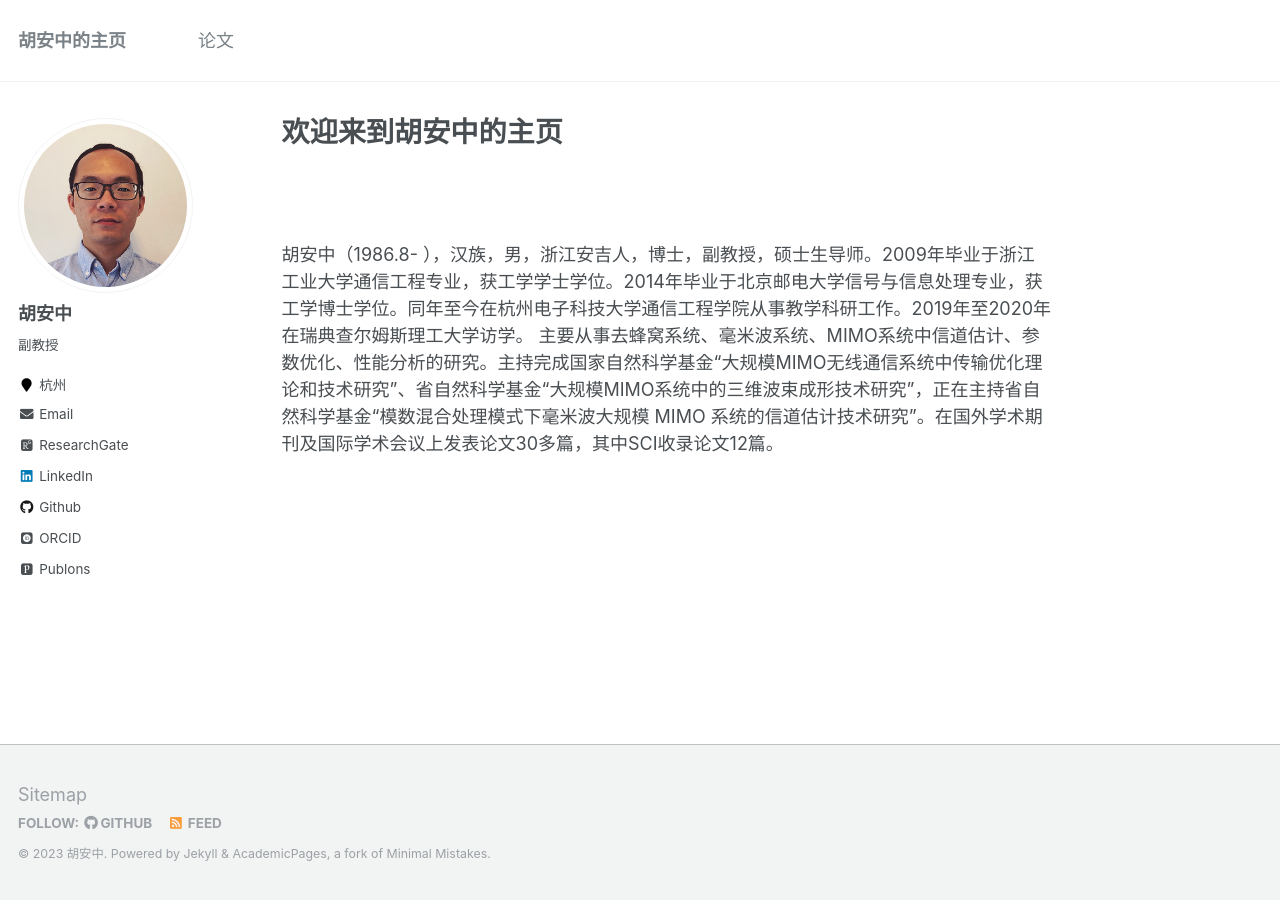
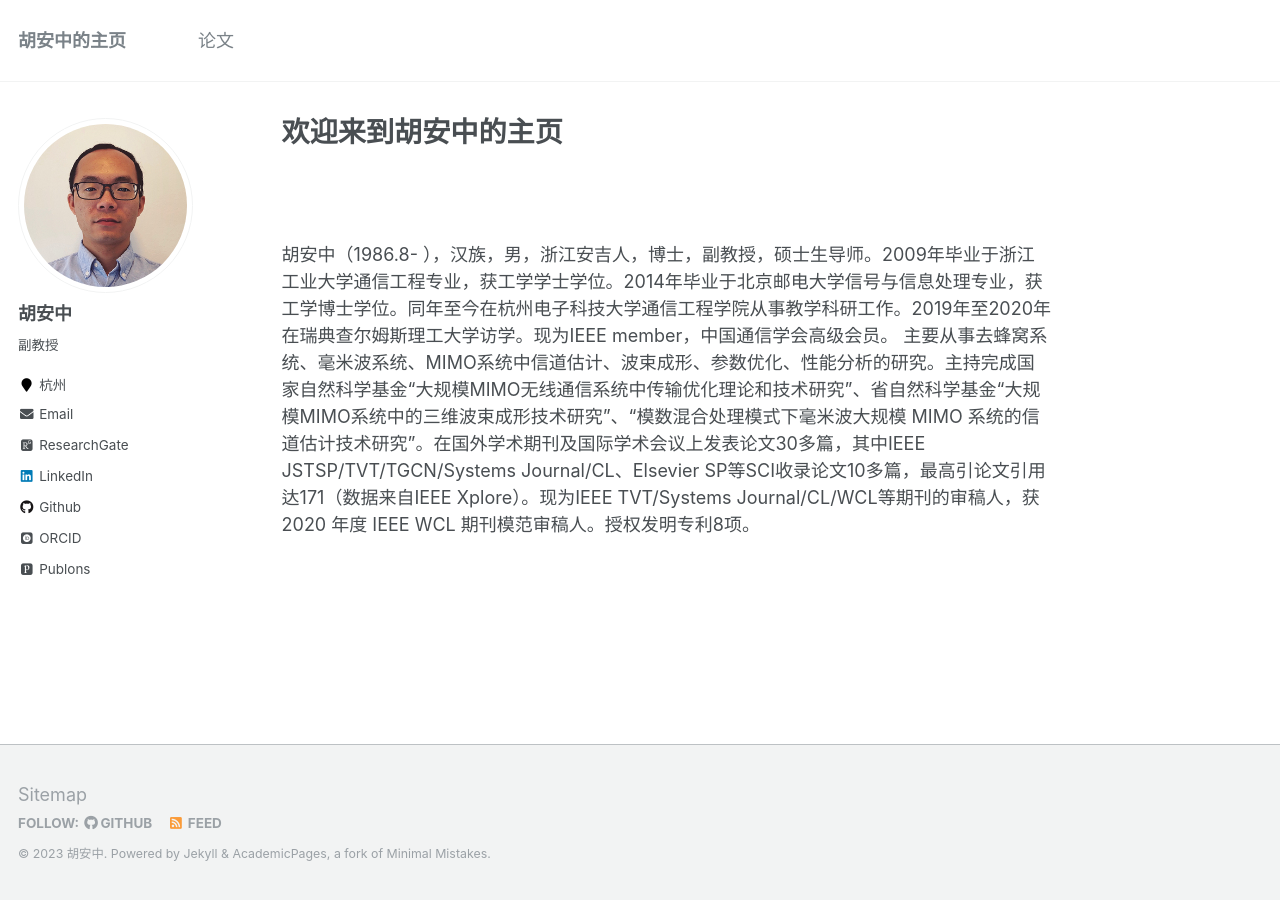
Before and after one commit to anzhonghu/ch, a Jekyll site: the page built from _pages/about.md, in a window 1280 px wide. Built offline with Jekyll 4.4.1, drawn with Linux system fonts in a browser that asks for light colours; some web fonts are replaced.

Commit message:
Update about.md

```diff
--- a/_pages/about.md
+++ b/_pages/about.md
@@ -8,5 +8,5 @@ redirect_from:
   - /about.html
 ---
 
-胡安中（1986.8- ），汉族，男，浙江安吉人，博士，副教授，硕士生导师。2009年毕业于浙江工业大学通信工程专业，获工学学士学位。2014年毕业于北京邮电大学信号与信息处理专业，获工学博士学位。同年至今在杭州电子科技大学通信工程学院从事教学科研工作。2019年至2020年在瑞典查尔姆斯理工大学访学。
-主要从事去蜂窝系统、毫米波系统、MIMO系统中信道估计、参数优化、性能分析的研究。主持完成国家自然科学基金“大规模MIMO无线通信系统中传输优化理论和技术研究”、省自然科学基金“大规模MIMO系统中的三维波束成形技术研究”，正在主持省自然科学基金“模数混合处理模式下毫米波大规模 MIMO 系统的信道估计技术研究”。在国外学术期刊及国际学术会议上发表论文30多篇，其中SCI收录论文12篇。
+胡安中（1986.8- ），汉族，男，浙江安吉人，博士，副教授，硕士生导师。2009年毕业于浙江工业大学通信工程专业，获工学学士学位。2014年毕业于北京邮电大学信号与信息处理专业，获工学博士学位。同年至今在杭州电子科技大学通信工程学院从事教学科研工作。2019年至2020年在瑞典查尔姆斯理工大学访学。现为IEEE member，中国通信学会高级会员。
+主要从事去蜂窝系统、毫米波系统、MIMO系统中信道估计、波束成形、参数优化、性能分析的研究。主持完成国家自然科学基金“大规模MIMO无线通信系统中传输优化理论和技术研究”、省自然科学基金“大规模MIMO系统中的三维波束成形技术研究”、“模数混合处理模式下毫米波大规模 MIMO 系统的信道估计技术研究”。在国外学术期刊及国际学术会议上发表论文30多篇，其中IEEE JSTSP/TVT/TGCN/Systems Journal/CL、Elsevier SP等SCI收录论文10多篇，最高引论文引用达171（数据来自IEEE Xplore）。现为IEEE TVT/Systems Journal/CL/WCL等期刊的审稿人，获 2020 年度 IEEE WCL 期刊模范审稿人。授权发明专利8项。
```
